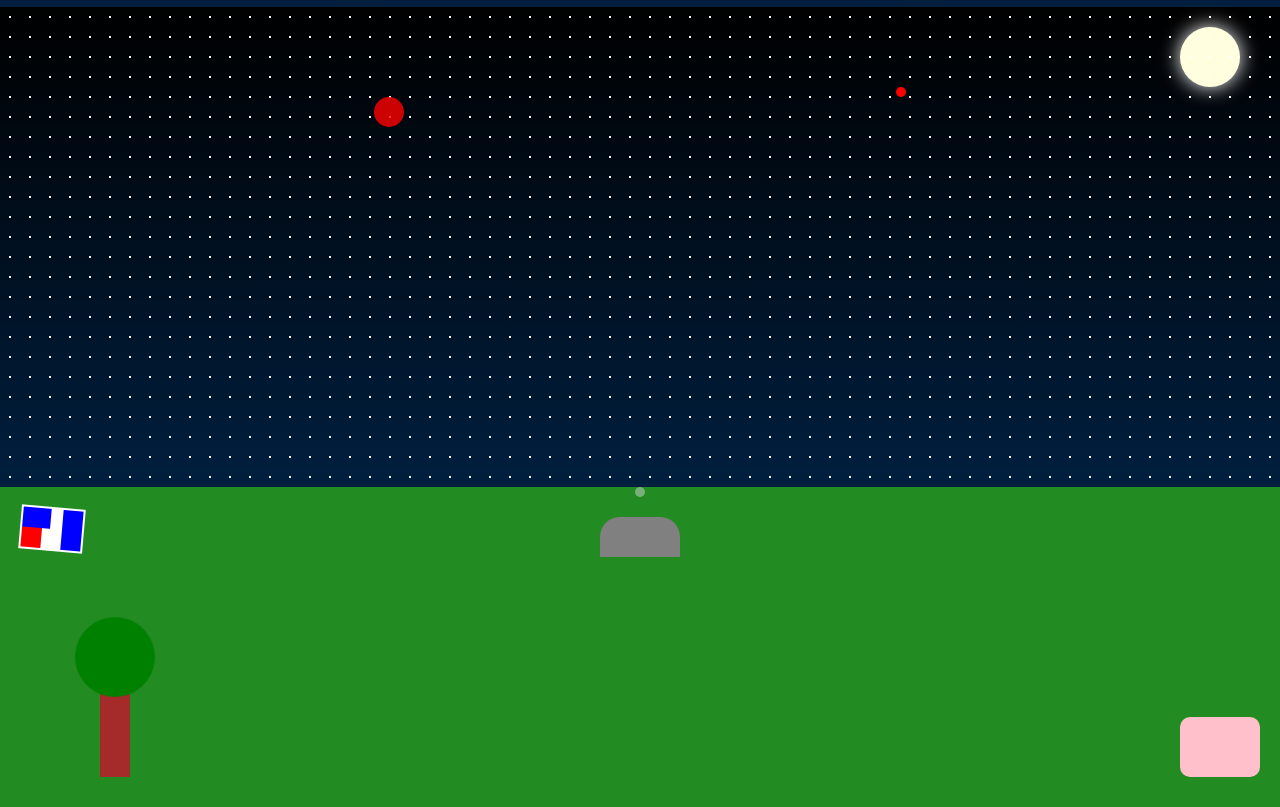
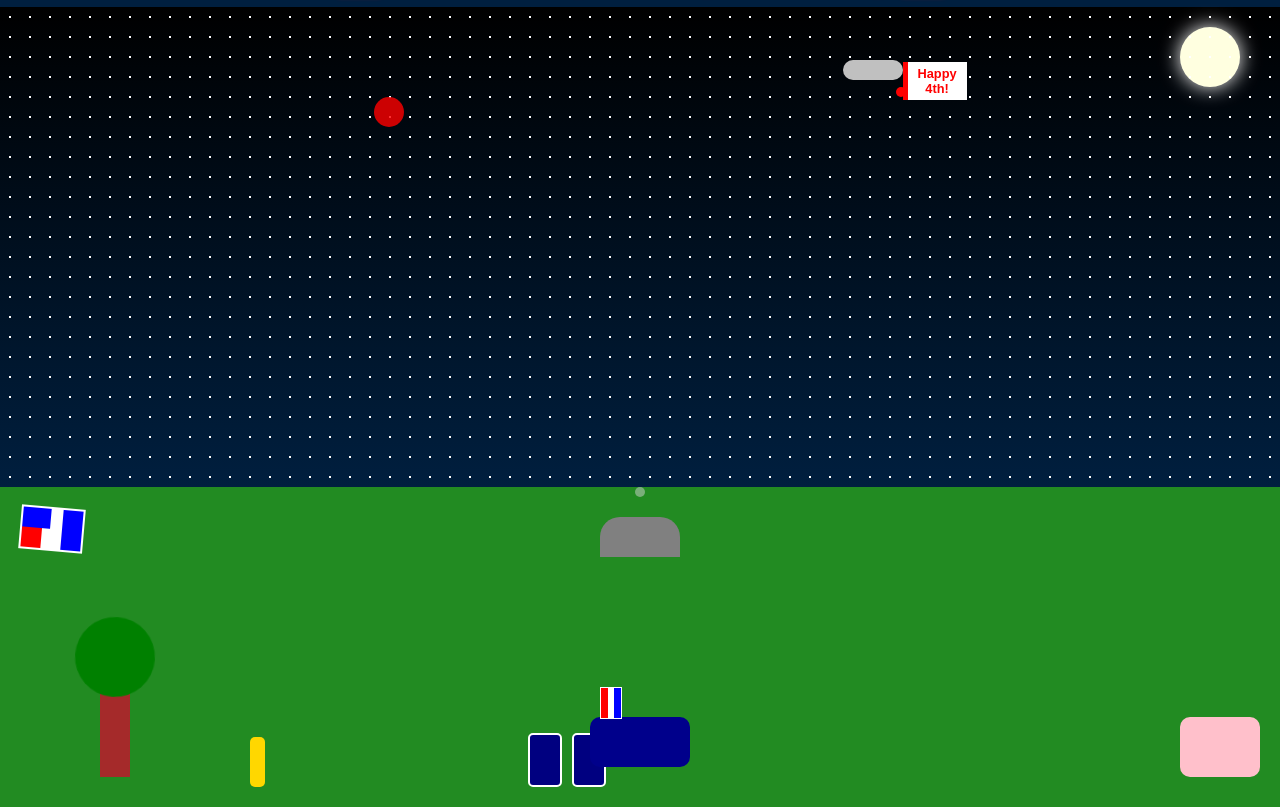
Before and after one commit to Frewyni/4th_of_July_BBQ, a plain HTML site: page index.html in a window 1280 px wide. Shown: the part 70-877 px from the top of the page. Drawn offline with nearby package versions, Linux system fonts and the light colour scheme.

Commit message:
Update index.html
final

```diff
--- a/index.html
+++ b/index.html
@@ -23,9 +23,28 @@
       <div class="grill">
         <div class="smoke"></div>
       </div>
+
       <div class="family"></div>
       <div class="tree"></div>
+
+      <div class="parade-float animate__animated animate__bounceInLeft"></div>
+
+      <div class="marching-band">
+        <div class="drummer hvr-bob"></div>
+        <div class="flag-twirler hvr-buzz"></div>
+      </div>
+
+      <div class="sparkler hvr-wobble-horizontal"></div>
+
+      <div class="truck">
+        <div class="truck-flag"></div>
+      </div>
     </div>
+
+      <div class="plane">
+        <div class="banner">Happy 4th!</div>
+      </div>
+
   </div>
 
   <audio id="anthem" preload="auto">
```
